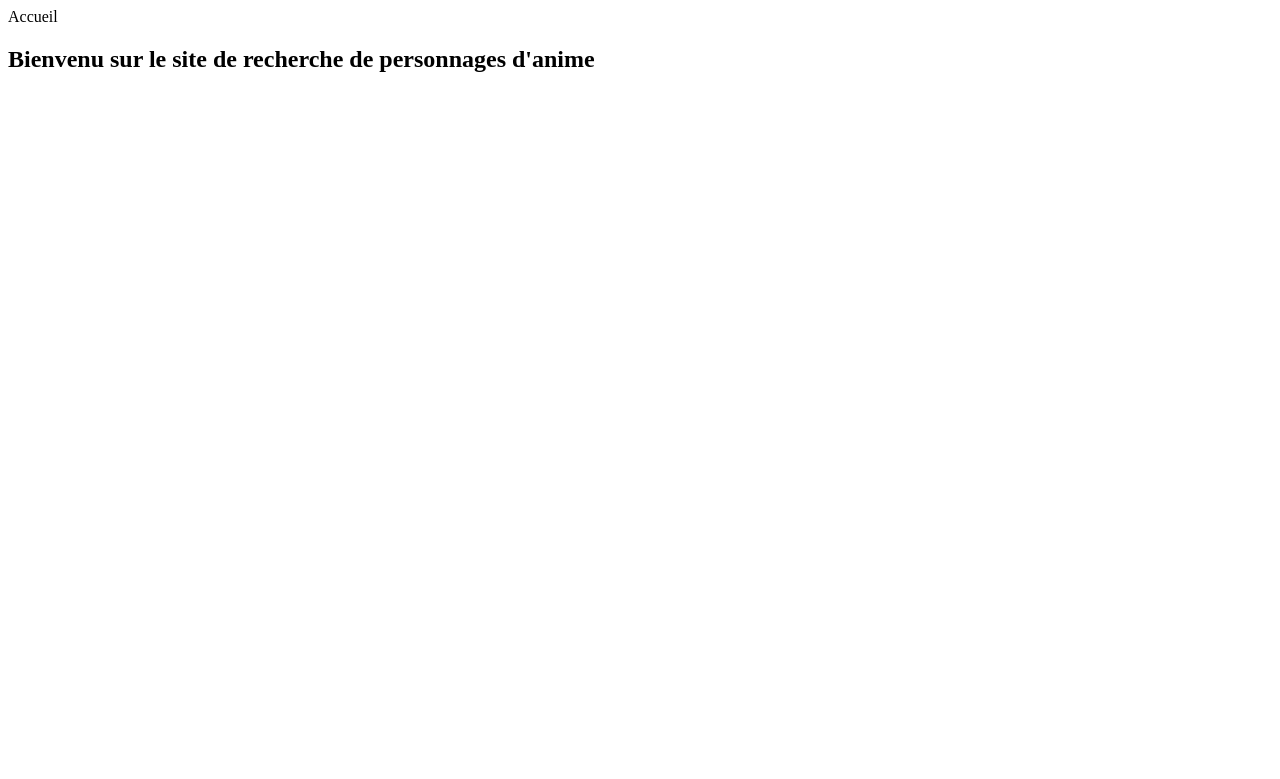
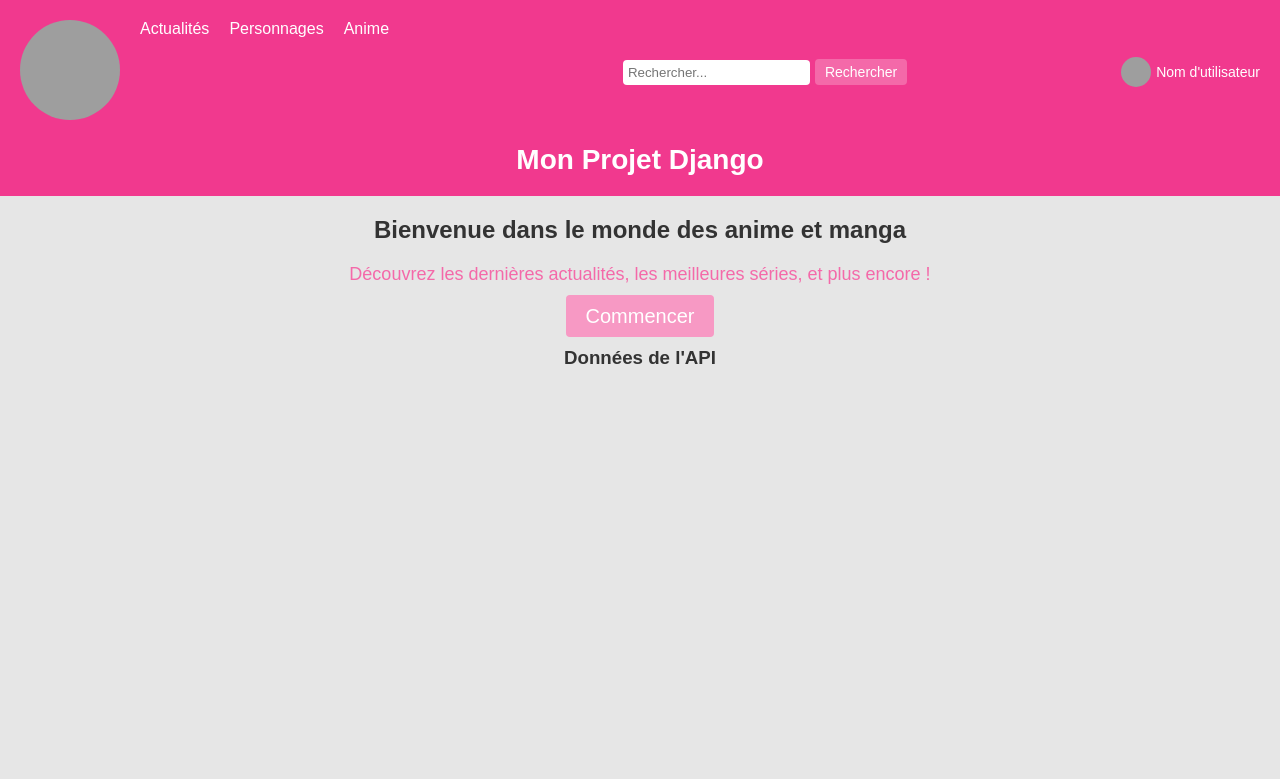
Before and after one commit to orcanog/NihonCollection, a Django app: page /accueil/ in a window 1280 px wide. Shown: the top 779 px of the page. Run offline with Django 4.2, Linux system fonts and the light colour scheme; grey boxes are pictures that could not be loaded.

Commit message:
ajout static

```diff
--- /dev/null
+++ b/Collection/static/css/accueil.css
@@ -0,0 +1,156 @@
+body {
+    font-family: Arial, sans-serif;
+    background-color: #e6e6e6;
+    color: #333333;
+    margin: 0;
+    padding: 0;
+}
+
+header {
+    background-color: #f1398e;
+    padding: 20px;
+    text-align: center;
+}
+
+nav {
+    display: flex;
+    justify-content: space-between;
+    align-items: center;
+    margin-bottom: 20px;
+}
+
+.menu {
+    list-style: none;
+    display: flex;
+    margin: 0;
+    padding: 0;
+}
+
+.menu li {
+    margin-right: 20px;
+}
+
+.menu li a {
+    color: #ffffff;
+    text-decoration: none;
+}
+
+.search-bar {
+    display: flex;
+    align-items: center;
+}
+
+.search-bar input[type="text"] {
+    padding: 5px;
+    border-radius: 4px;
+    border: none;
+}
+
+.search-bar button {
+    background-color: #f469a9;
+    border: none;
+    color: #ffffff;
+    padding: 5px 10px;
+    font-size: 14px;
+    margin-left: 5px;
+    border-radius: 4px;
+    transition: background-color 0.3s ease;
+}
+
+.search-bar button:hover {
+    background-color: #f799c4;
+}
+
+.profile {
+    display: flex;
+    align-items: center;
+}
+
+.profile img {
+    width: 30px;
+    height: 30px;
+    border-radius: 50%;
+    margin-right: 5px;
+}
+
+.profile span {
+    color: #ffffff;
+    font-size: 14px;
+}
+
+h1 {
+    color: #ffffff;
+    font-size: 28px;
+    margin: 0;
+}
+
+main {
+    margin: 20px;
+    text-align: center;
+}
+
+.description {
+    font-size: 18px;
+    margin-bottom: 20px;
+    color: #f469a9;
+}
+
+.cta-button {
+    background-color: #f799c4;
+    border: none;
+    color: #ffffff;
+    padding: 10px 20px;
+    font-size: 20px;
+    text-decoration: none;
+    border-radius: 4px;
+    transition: background-color 0.3s ease;
+}
+
+.cta-button:hover {
+    background-color: #fbc8df;
+}
+
+.profile-menu {
+    position: absolute;
+    top: 90px;
+    right: 0;
+    background-color: #ffffff;
+    border-radius: 4px;
+    padding: 10px;
+    display: none;
+    box-shadow: 0 2px 4px rgba(0, 0, 0, 0.1);
+}
+
+.show {
+    display: block !important;
+}
+
+.profile-menu ul {
+    list-style: none;
+    margin: 0;
+    padding: 0;
+}
+
+.profile-menu li {
+    margin-bottom: 5px;
+}
+
+.profile-menu li a {
+    color: #333333;
+    text-decoration: none;
+    display: block;
+    padding: 5px;
+    font-size: 14px;
+}
+
+.profile-menu li a:hover {
+    background-color: #f469a9;
+    color: #ffffff;
+}
+
+.logo-img {
+    width: 100px;
+    height: 100px;
+    border-radius: 50%;
+    background-size: 80%;
+}
--- /dev/null
+++ b/Collection/static/js/accueil.js
@@ -0,0 +1,11 @@
+const profileMenu = document.getElementById('profileMenu');
+const profile = document.getElementById('profile');
+
+profile.addEventListener('click', function(event) {
+    event.stopPropagation();
+    profileMenu.classList.toggle('show');
+});
+
+document.addEventListener('click', function() {
+    profileMenu.classList.remove('show');
+});
--- a/Collection/templates/accueil.html
+++ b/Collection/templates/accueil.html
@@ -1,9 +1,58 @@
-{% load static %}
+<!DOCTYPE html>
+<html lang="fr">
+<head>
+    <meta charset="UTF-8">
+    <meta name="viewport" content="width=device-width, initial-scale=1.0">
+    <title>Page d'accueil</title>
+    {% load static %}
+    <link rel="stylesheet" type="text/css" href="{% static 'css/accueil.css' %}">
+    <link rel="stylesheet" href="https://cdnjs.cloudflare.com/ajax/libs/font-awesome/5.15.3/css/all.min.css">
+</head>
+<body>
+<header>
+    <nav>
+        <ul class="menu">
+            <li><a href="#"><img src=logo_noir_blanc.png alt="Logo du site" class="logo-img"></a></li>
+            <li><a href="#">Actualités</a></li>
+            <li><a href="#">Personnages</a></li>
+            <li><a href="#">Anime</a></li>
+        </ul>
+        <div class="search-bar">
+            <input type="text" placeholder="Rechercher...">
+            <button type="submit">Rechercher</button>
+        </div>
+        <div class="profile" id="profile">
+            <img src=logo_noir_blanc.png alt="Photo de profil">
+            <span>Nom d'utilisateur</span>
+        </div>
+        <div class="profile-menu" id="profileMenu">
+            <ul>
+                <li><a href="#">Favoris</a></li>
+                <li><a href="#">Paramètres</a></li>
+                <li><a href="#">Informations du profil</a></li>
+            </ul>
+        </div>
+    </nav>
+    <h1>Mon Projet Django</h1>
+</header>
 
-{% block title %}Accueil{% endblock %}
+<main>
+    <h2>Bienvenue dans le monde des anime et manga</h2>
+    <p class="description">Découvrez les dernières actualités, les meilleures séries, et plus encore !</p>
+    <a href="#" class="cta-button">Commencer</a>
+    <section class="api-data">
+        <h3>Données de l'API</h3>
+        <ul>
+            {% for item in extracted_data %}
+              <li>Slug: {{ item.slug }}</li>
+              <li>Type: {{ item.type }}</li>
+              <li>Id: {{ item.id }}</li>
+              <li>--------------</li>
+            {% endfor %}
+          </ul>
+    </section>
+</main>
 
-{% block content %}
-<div>
-    <h2>Bienvenu sur le site de recherche de personnages d'anime</h2>
-</div>
-{% endblock %}
+<script src="{% static 'js/accueil.js' %}"></script>
+</body>
+</html>
--- a/Collection/views.py
+++ b/Collection/views.py
@@ -1,5 +1,6 @@
 from django.shortcuts import render
 from django.http import HttpResponse
+import requests
 
 # Create your views here.
 
--- a/NihonCollection/settings.py
+++ b/NihonCollection/settings.py
@@ -55,7 +55,7 @@ ROOT_URLCONF = 'NihonCollection.urls'
 TEMPLATES = [
     {
         'BACKEND': 'django.template.backends.django.DjangoTemplates',
-        'DIRS': [],
+        'DIRS': [BASE_DIR / "templates"],
         'APP_DIRS': True,
         'OPTIONS': {
             'context_processors': [
@@ -122,3 +122,7 @@ STATIC_URL = 'static/'
 # https://docs.djangoproject.com/en/4.2/ref/settings/#default-auto-field
 
 DEFAULT_AUTO_FIELD = 'django.db.models.BigAutoField'
+
+# Redigirer les utilisateurs sur la page d'accueil après l'authentification
+
+LOGIN_REDIRECT_URL = "/"
--- a/NihonCollection/urls.py
+++ b/NihonCollection/urls.py
@@ -15,15 +15,16 @@ Including another URLconf
     2. Add a URL to urlpatterns:  path('blog/', include('blog.urls'))
 """
 from django.contrib import admin
-from django.urls import path
+from django.urls import path, include
 from Collection import views
-from Views import HomeView, ConnexionView, FavoriView, RechercheView
-
+from Views import HomeView, ConnexionView, FavoriView, RechercheView, MyView
 urlpatterns = [
     path('admin/', admin.site.urls),
     path('hello/', views.hello),
     path('accueil/', HomeView.as_view(), name="accueil"),
     path('connexion/', ConnexionView.as_view(), name="connexion"),
     path('favori/', FavoriView.as_view(), name="favori"),
-    path('recherche/', RechercheView.as_view(), name="recherche")
+    path('recherche/', RechercheView.as_view(), name="recherche"),
+    path("accounts/", include("django.contrib.auth.urls")),
+    path('test/', MyView, name="recherche")
 ]
--- a/Views/accueil.py
+++ b/Views/accueil.py
@@ -1,5 +1,45 @@
+import requests
 from django.views.generic import TemplateView
-from Views import accueil
+
 
 class HomeView(TemplateView):
     template_name = "accueil.html"
+
+
+
+def extract_info_anime(json_data):
+    extracted_data = []
+    if 'data' in json_data and len(json_data['data']) > 0:
+        for anime_data in json_data['data']:
+            slug = anime_data['attributes']['slug']
+            anime_type = anime_data['type']
+            id = anime_data['id']
+
+            extracted_data.append({
+                'slug': slug,
+                'type': anime_type,
+                'id': id
+            })
+    return extracted_data
+
+
+
+def MyView(request):
+    api_url = "https://kitsu.io/api/edge/anime?page[limit]=5&page[offset]=0"
+
+    response = requests.get(api_url)
+
+    if response.status_code == 200:
+        json_data = response.json()
+        extracted_data = extract_info_anime(json_data)
+        print(extracted_data)
+        context = {
+            'extracted_data': extracted_data
+        }
+        return render(request, 'accueil.html', context)
+    else:
+        error_message = "Une erreur s'est produite lors de la requête. Code d'erreur : " + str(response.status_code)
+        return render(request, 'error.html', {'error_message': error_message})
+
+
+from django.shortcuts import render
--- a/Views/connexion.py
+++ b/Views/connexion.py
@@ -1,5 +1,5 @@
 from django.views.generic import TemplateView
-from Views import connexion
+
 
 class ConnexionView(TemplateView):
     template_name = "connexion.html"
--- a/Views/favori.py
+++ b/Views/favori.py
@@ -1,5 +1,5 @@
 from django.views.generic import TemplateView
-from Views import favori
+
 
 class FavoriView(TemplateView):
     template_name = "favori.html"
--- a/Views/recherche.py
+++ b/Views/recherche.py
@@ -1,5 +1,5 @@
 from django.views.generic import TemplateView
-from Views import recherche
+
 
 class RechercheView(TemplateView):
     template_name = "recherche.html"
```
Also changed, not shown: Collection/static/css/nomalize.css (added), Collection/static/image/logo_noir_blanc.png (renamed from image/logo_noir_blanc.png), db.sqlite3.
